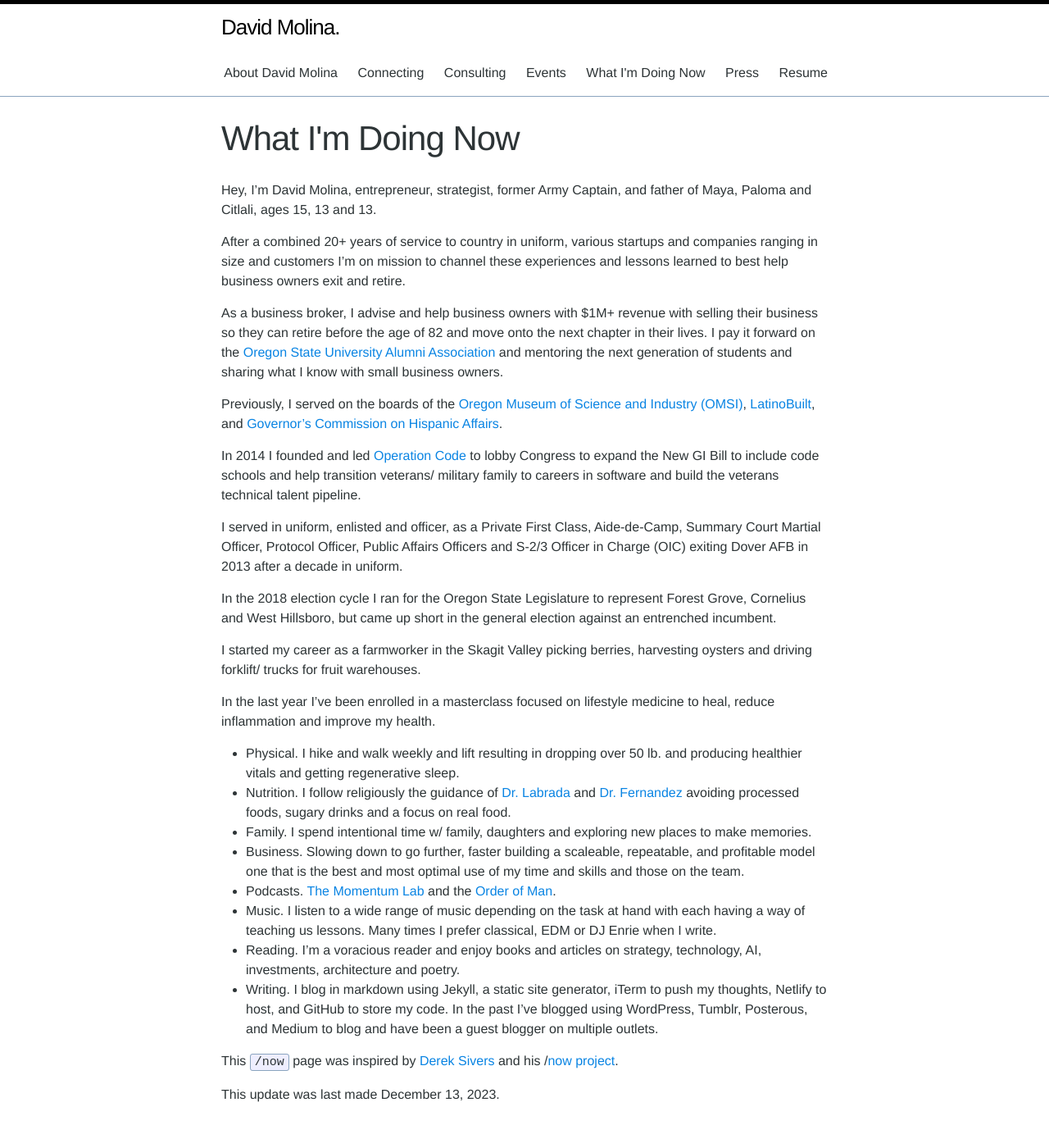
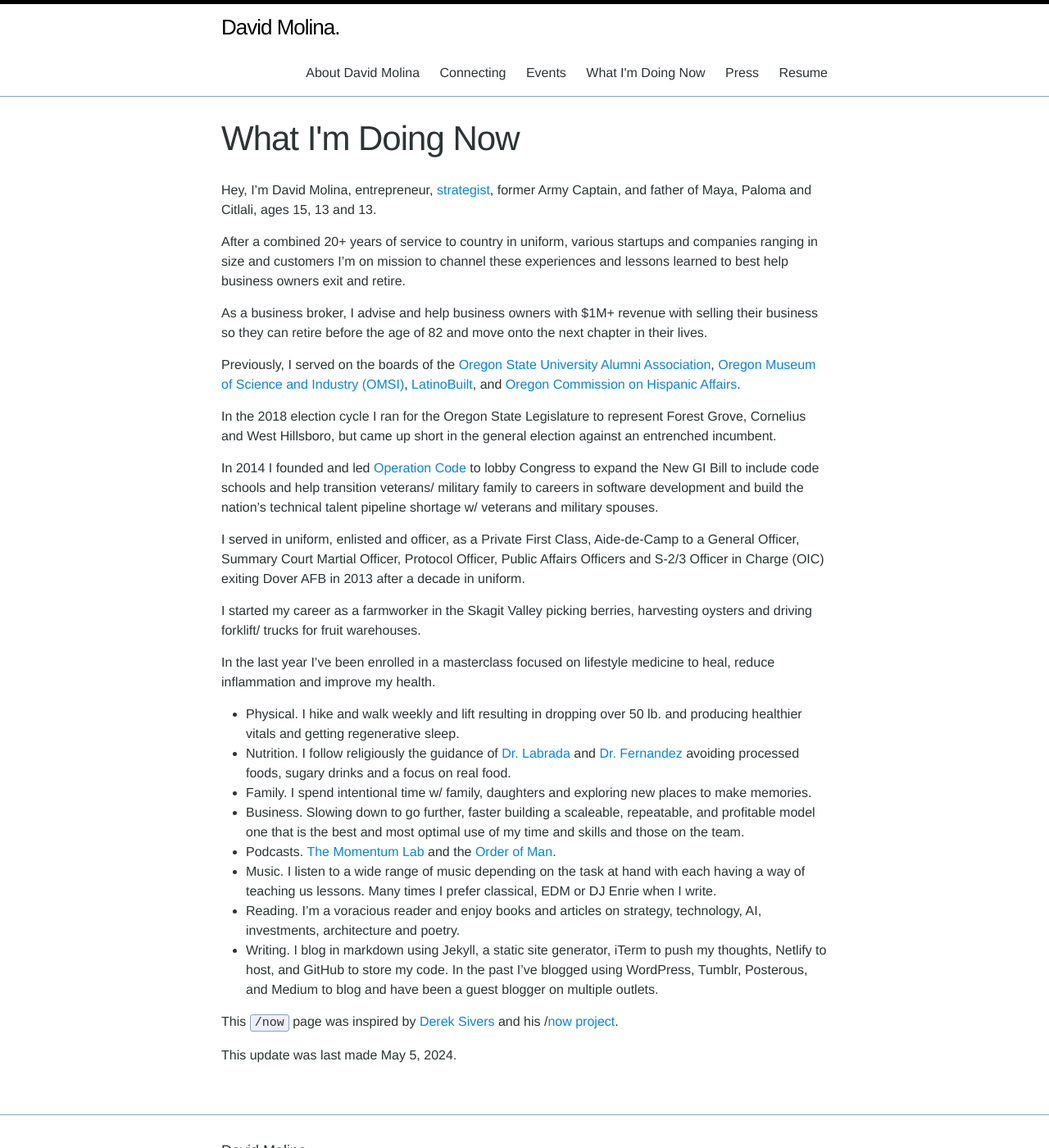
Before and after one commit to davidmolina/davidmolina.github.io, a Jekyll site: the page built from now.md, in a window 1280 px wide and 1400 px high. Shown: the whole window at 82% size. Built offline with Jekyll 4.4.1, drawn with Linux system fonts in a browser that asks for light colours.

Commit message:
update board service, header

```diff
--- a/_includes/head.html
+++ b/_includes/head.html
@@ -2,7 +2,7 @@
   <meta charset="utf-8">
   <meta http-equiv="X-UA-Compatible" content="IE=edge">
   <meta name="viewport" content="width=device-width, initial-scale=1">
-  <meta name="description" content="David Molina is an entrepreneur, strategist, business broker and former Army Captain currently serving on the Oregon State University Alumni Association board of directors. Previously, David volunteered on the boards of the Oregon Museum of Science and Industry (OMSI), LatinoBuilt, and national veterans nonprofit Operation Code.">
+  <meta name="description" content="David Molina is an entrepreneur, strategist, business broker and former Army Captain. Previously, David volunteered on the boards of the Oregon State University Alumni Association, Oregon Museum of Science and Industry (OMSI), LatinoBuilt, and national veterans nonprofit Operation Code.">
 
   <title>{% if page.title %}{{ page.title | escape }}{% else %}{{ site.title | escape }}{% endif %}</title>
   <meta name="description" content="{% if page.excerpt %}{{ page.excerpt | strip_html | strip_newlines | truncate: 160 }}{% else %}{{ site.description }}{% endif %}">
--- a/now.md
+++ b/now.md
@@ -4,19 +4,19 @@ layout: page
 permalink: /now/
 ---
 
-Hey, I'm David Molina, entrepreneur, strategist, former Army Captain, and father of Maya, Paloma and Citlali, ages 15, 13 and 13.
+Hey, I'm David Molina, entrepreneur, [strategist](https://molinas.consulting/), former Army Captain, and father of Maya, Paloma and Citlali, ages 15, 13 and 13.
 
 After a combined 20+ years of service to country in uniform, various startups and companies ranging in size and customers I'm on mission to channel these experiences and lessons learned to best help business owners exit and retire.
 
-As a business broker, I advise and help business owners with $1M+ revenue with selling their business so they can retire before the age of 82 and move onto the next chapter in their lives. I pay it forward on the [Oregon State University Alumni Association](https://fororegonstate.org/) and mentoring the next generation of students and sharing what I know with small business owners.
+As a business broker, I advise and help business owners with $1M+ revenue with selling their business so they can retire before the age of 82 and move onto the next chapter in their lives.
 
-Previously, I served on the boards of the [Oregon Museum of Science and Industry (OMSI)](https://omsi.edu), [LatinoBuilt](https://latinobuilt.org/), and [Governor's Commission on Hispanic Affairs](https://www.oregon.gov/oac/ocha/Pages/index.aspx).
-
-In 2014 I founded and led [Operation Code](https://www.operationcode.org) to lobby Congress to expand the New GI Bill to include code schools and help transition veterans/ military family to careers in software and build the veterans technical talent pipeline.
-
-I served in uniform, enlisted and officer, as a Private First Class, Aide-de-Camp, Summary Court Martial Officer, Protocol Officer, Public Affairs Officers and S-2/3 Officer in Charge (OIC) exiting Dover AFB in 2013 after a decade in uniform.
+Previously, I served on the boards of the [Oregon State University Alumni Association](https://fororegonstate.org/), [Oregon Museum of Science and Industry (OMSI)](https://omsi.edu), [LatinoBuilt](https://latinobuilt.org/), and [Oregon Commission on Hispanic Affairs](https://www.oregon.gov/oac/ocha/Pages/index.aspx).
 
 In the 2018 election cycle I ran for the Oregon State Legislature to represent Forest Grove, Cornelius and West Hillsboro, but came up short in the general election against an entrenched incumbent.
+
+In 2014 I founded and led [Operation Code](https://www.operationcode.org) to lobby Congress to expand the New GI Bill to include code schools and help transition veterans/ military family to careers in software development and build the nation's technical talent pipeline shortage w/ veterans and military spouses.
+
+I served in uniform, enlisted and officer, as a Private First Class, Aide-de-Camp to a General Officer, Summary Court Martial Officer, Protocol Officer, Public Affairs Officers and S-2/3 Officer in Charge (OIC) exiting Dover AFB in 2013 after a decade in uniform.
 
 I started my career as a farmworker in the Skagit Valley picking berries, harvesting oysters and driving forklift/ trucks for fruit warehouses.
 
@@ -32,4 +32,4 @@ In the last year I've been enrolled in a masterclass focused on lifestyle medici
 
 This `/now` page was inspired by [Derek Sivers](https://sivers.org/) and his /[now project](https://sivers.org/nowff).
 
-This update was last made December 13, 2023.
+This update was last made May 5, 2024.
```
Also changed, not shown: about.md (+1 -1 lines), consulting.md (deleted, +0 -26 lines), resume.md (+8 -8 lines), Gemfile.lock.
